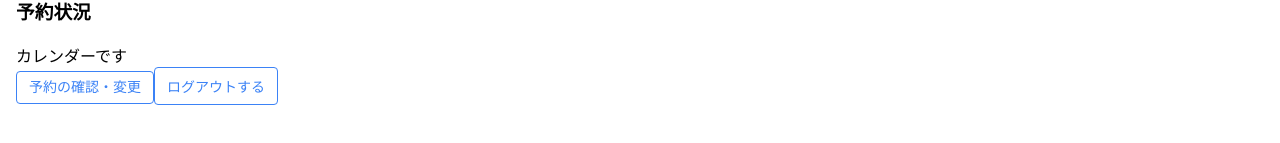
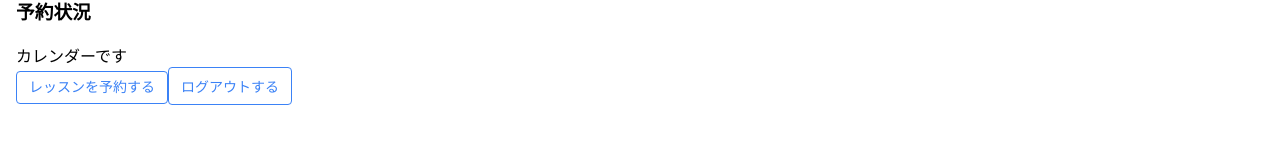
Before and after one commit to kazuya-hub/reservation-system, a Vue app: page /mypage in a window 1280 px wide. Shown: the part 173-316 px from the top of the page. Built offline with nearby package versions, Linux system fonts and the light colour scheme; the HTML template or start-up script is replaced by a standard one.

Commit message:
ページ内容のミスを修正

```diff
--- a/src/pages/mypage.vue
+++ b/src/pages/mypage.vue
@@ -17,7 +17,7 @@ function handleLogout() {
     <h3>予約状況</h3>
     <LessonCalendar />
     <div class="actions">
-        <RouterLink to="/lesson-calendar" class="router-link-as-button">予約の確認・変更</RouterLink>
+        <RouterLink to="/lesson-calendar" class="router-link-as-button">レッスンを予約する</RouterLink>
         <button @click="handleLogout">ログアウトする</button>
     </div>
 </template>
--- a/src/pages/reservation-completed.vue
+++ b/src/pages/reservation-completed.vue
@@ -14,7 +14,9 @@ const lesson = {
 
 <template>
     <section class="lesson-detail">
-        <h2>レッスン情報</h2>
+        <h2>予約完了</h2>
+
+        <p>下記の内容で予約しました</p>
 
         <dl class="detail-list">
             <div class="detail-row">
```
